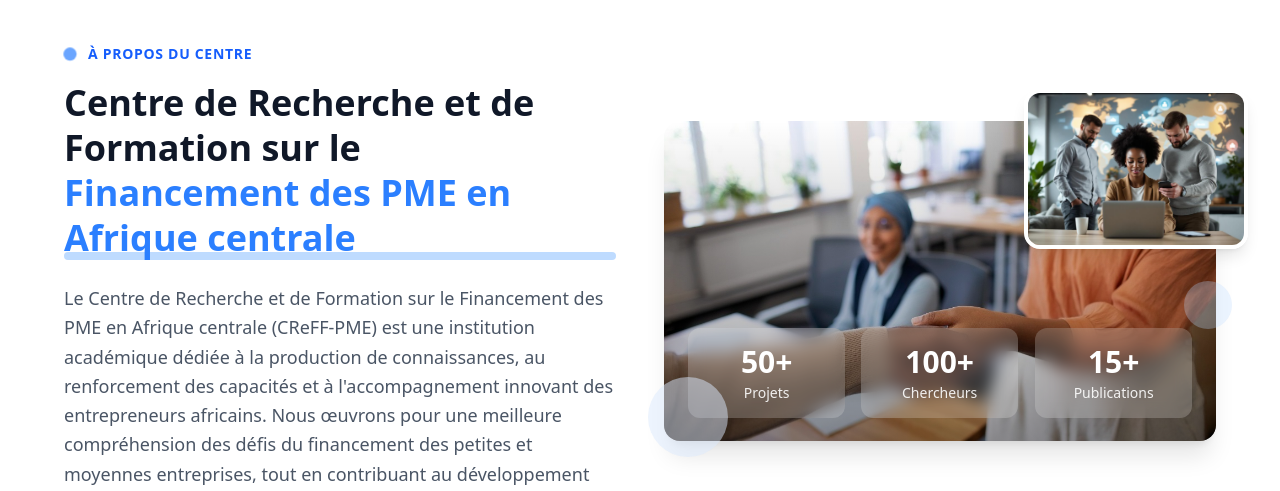
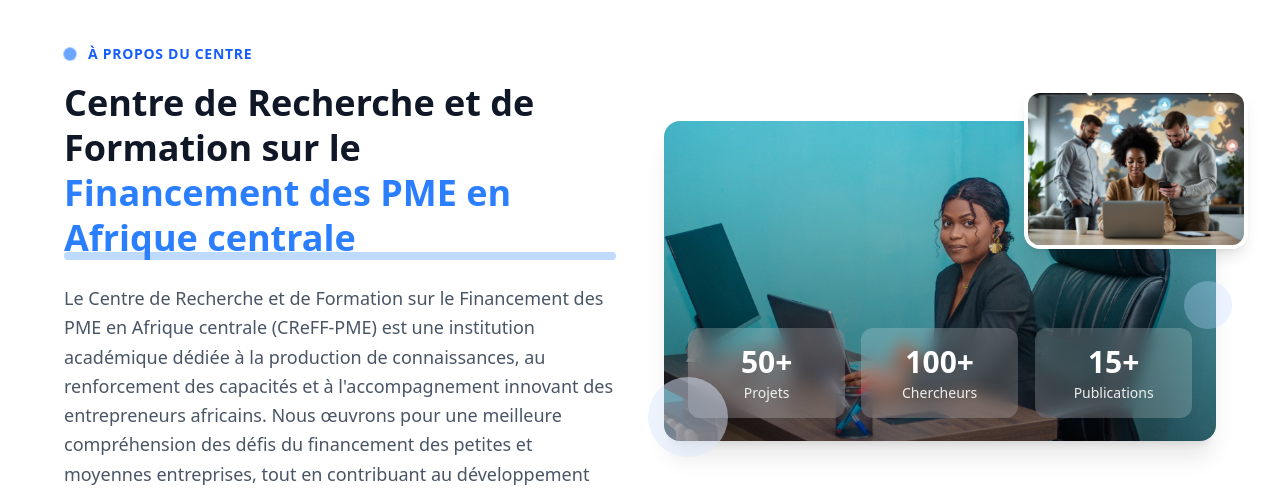
Before and after one commit to EThys/centreDeRecherche, a Vue app: page / in a window 1280 px wide. Shown: the part 820-1311 px from the top of the page. Built offline with nearby package versions, Linux system fonts and the light colour scheme.

Commit message:
fix: améliorations dans AboutComponent

```diff
--- a/src/components/AboutComponent.vue
+++ b/src/components/AboutComponent.vue
@@ -52,7 +52,7 @@
               :class="{ 'animate-enter': isVisible }"
             >
               <img
-                src="../assets/carousel-2.jpg"
+                src="../assets/eunice.jpeg"
                 alt="Équipe du CReFF-PME en réunion de recherche"
                 class="w-full h-56 sm:h-72 lg:h-80 object-cover transform transition-transform duration-700 image-main"
               />
```
